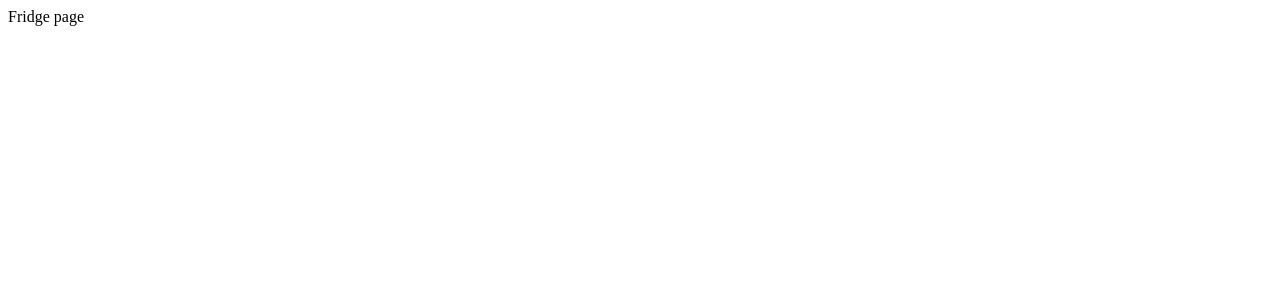
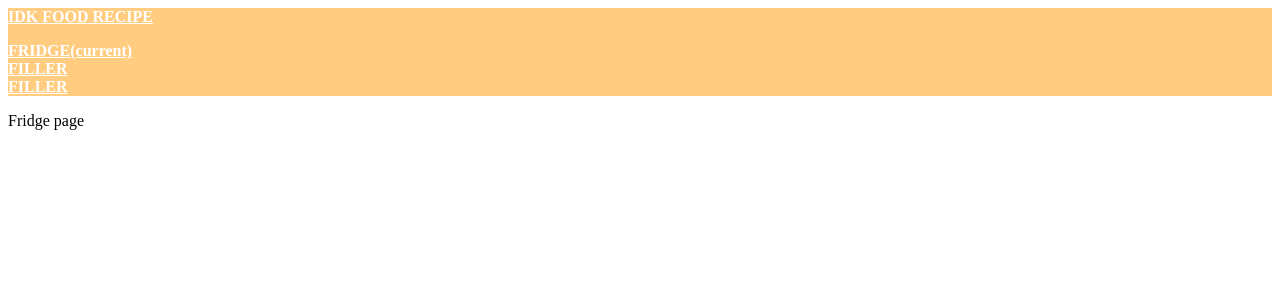
Before and after one commit to uci-inf-134/recipe-searcher-app-WiP, an Angular app: page / in a window 1280 px wide. Shown: the top 300 px of the page. Built offline with nearby package versions, Linux system fonts and the light colour scheme.

Commit message:
scuffed navbar

```diff
--- a/src/app/fridge/fridge.component.html
+++ b/src/app/fridge/fridge.component.html
@@ -1 +1,2 @@
+<app-navbar></app-navbar>
 <p>Fridge page</p>
--- /dev/null
+++ b/src/app/navbar/navbar.component.css
@@ -0,0 +1,29 @@
+/* Navbar specific styles */
+.navbar {
+    width: 100%;
+    background-color: #ffcc80;
+  }
+
+  .navbar-nav {
+    align-items: center;
+    list-style: none;
+    padding: 0;
+  }
+
+  .nav-item .nav-link {
+    padding-right: 20px;
+    color: white;
+    font-weight: bold;
+  }
+
+  .navbar-brand {
+    margin-right: auto;
+    color: white !important;
+    font-weight: bold;
+  }
+
+  @media (max-width: 992px) {
+    .navbar-nav {
+      margin-top: 10px;
+    }
+  }
--- /dev/null
+++ b/src/app/navbar/navbar.component.html
@@ -0,0 +1,16 @@
+<nav class="navbar navbar-expand-lg navbar-dark bg-dark">
+    <div class="container-fluid">
+        <a class="navbar-brand" href="#">IDK FOOD RECIPE</a>
+        <ul class="navbar-nav ml-auto">
+            <li class="nav-item active">
+                <a class="nav-link" href="#">FRIDGE<span class="sr-only">(current)</span></a>
+            </li>
+            <li class="nav-item">
+                <a class="nav-link" href="#">FILLER</a>
+            </li>
+            <li class="nav-item">
+                <a class="nav-link" href="#">FILLER</a>
+            </li>
+        </ul>
+    </div>
+</nav>
```
Also changed, not shown: src/app/fridge/fridge.component.ts (+5 -6 lines), src/app/navbar/navbar.component.ts (added, +12 -0 lines), 1 other file (tests, documents, lock files or other folders).
